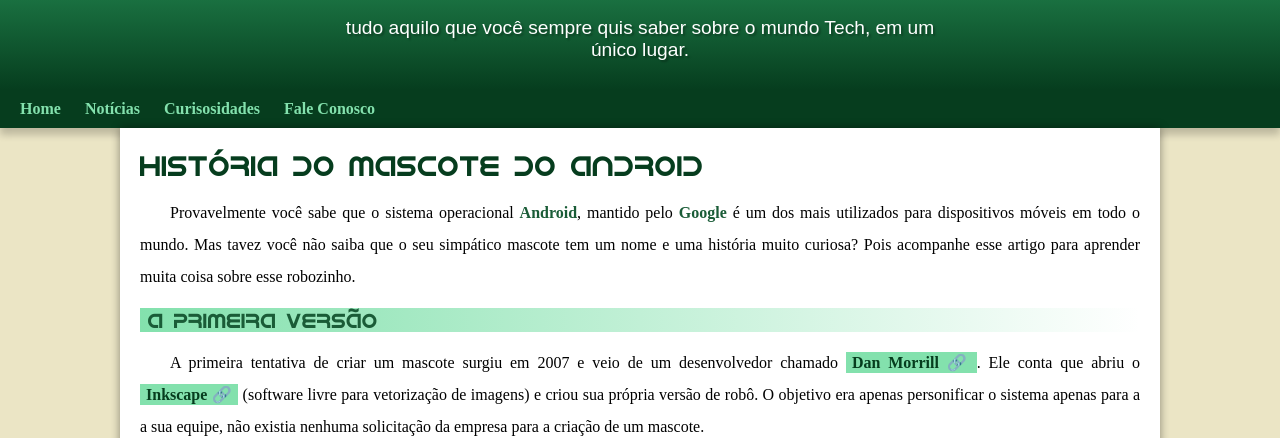
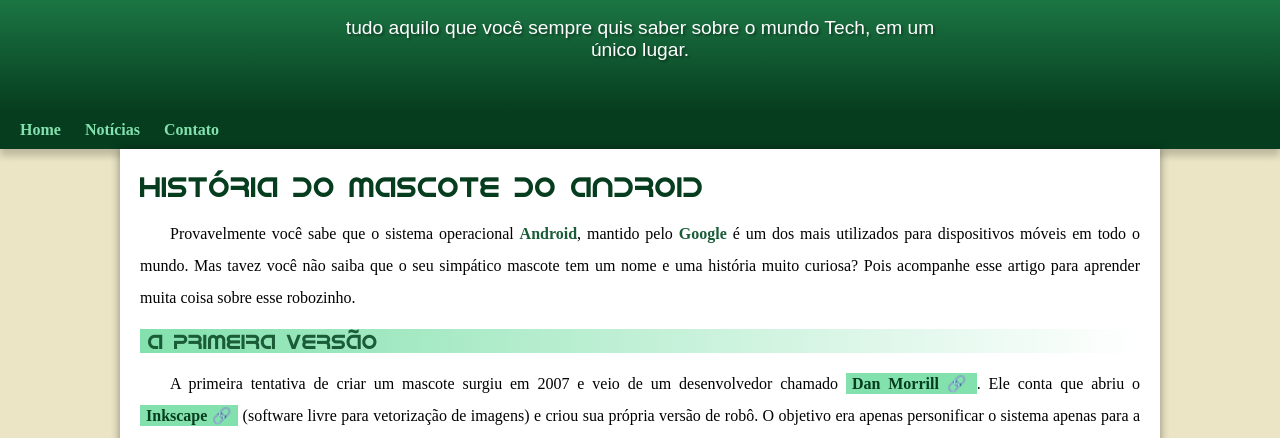
Before and after one commit to denneral1/projeto-android, a plain HTML site: page index.html in a window 1280 px wide. Shown: the part 100-538 px from the top of the page. Drawn offline with Linux system fonts and the light colour scheme.

Commit message:
problema de padding corrigido

```diff
--- a/estilo/style.css
+++ b/estilo/style.css
@@ -59,7 +59,7 @@ header > p {
     padding-right: 10px;
     padding-left: 10px;
     margin: auto;
-    margin-bottom: 30px;
+    padding-bottom: 50px;
     text-shadow: 2px 2px 2px rgba(0, 0, 0, 0.315);
 
 }
--- a/index.html
+++ b/index.html
@@ -16,8 +16,7 @@
     <nav>
         <a href="#">Home</a>
         <a href="#">Notícias</a>
-        <a href="#">Curisosidades</a>
-        <a href="#">Fale Conosco</a>
+        <a href="#">Contato</a>
     </nav>
     <main>
         <article>
```
